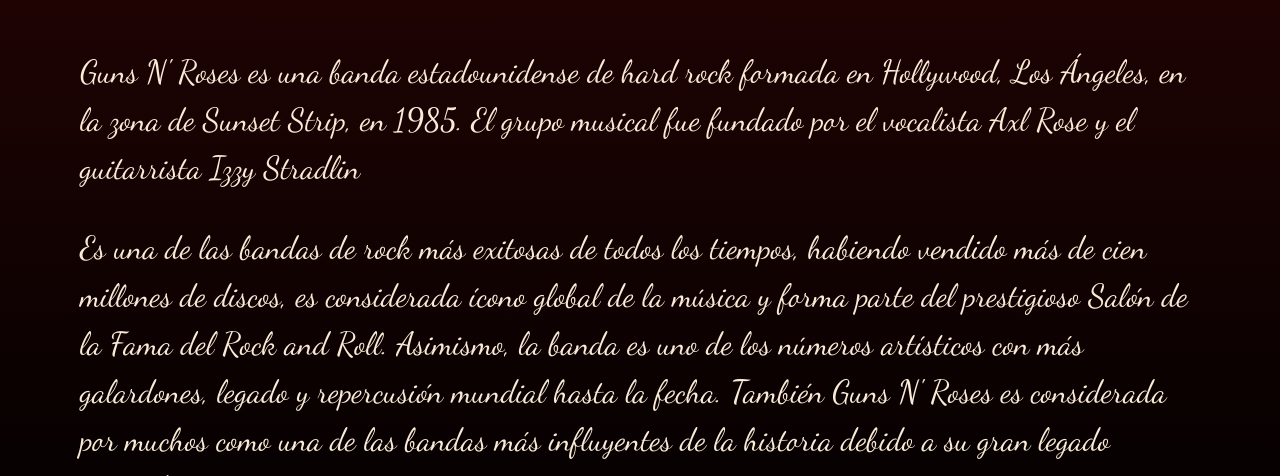
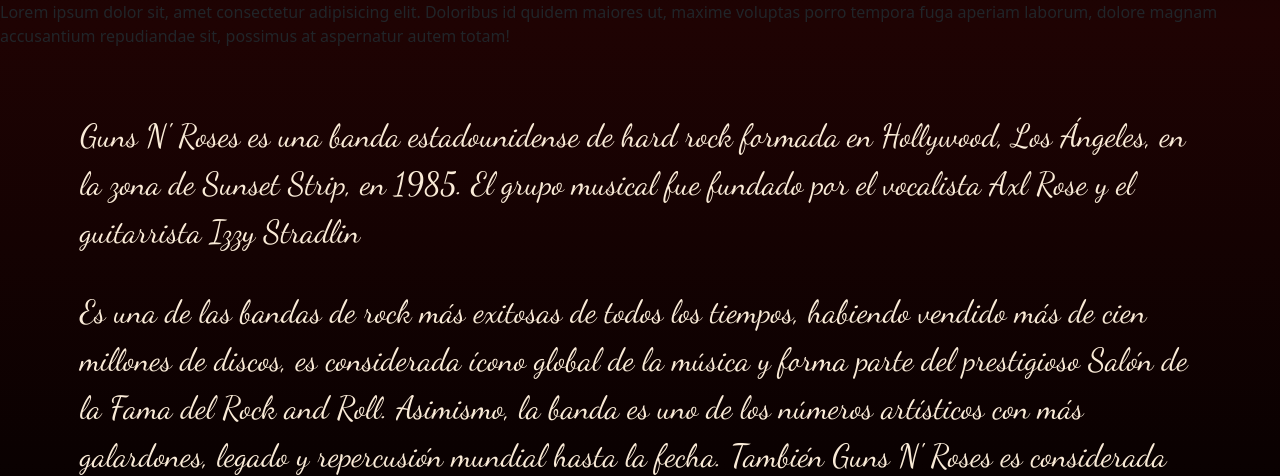
Before and after one commit to metzgermeist/guns, a plain HTML site: page index.html in a window 1280 px wide. Shown: the part 624-1100 px from the top of the page. Drawn offline with nearby package versions, Linux system fonts and the light colour scheme.

Commit message:
prueba vs code

```diff
--- a/index.html
+++ b/index.html
@@ -39,7 +39,7 @@
                 <img src="img/icono2.png" alt="Logo de la banda Guns N Roses">
             </figure>
         </article>
-
+        <p>Lorem ipsum dolor sit, amet consectetur adipisicing elit. Doloribus id quidem maiores ut, maxime voluptas porro tempora fuga aperiam laborum, dolore magnam accusantium repudiandae sit, possimus at aspernatur autem totam!</p>
     </header>
 
     <section id="inicio">
```
